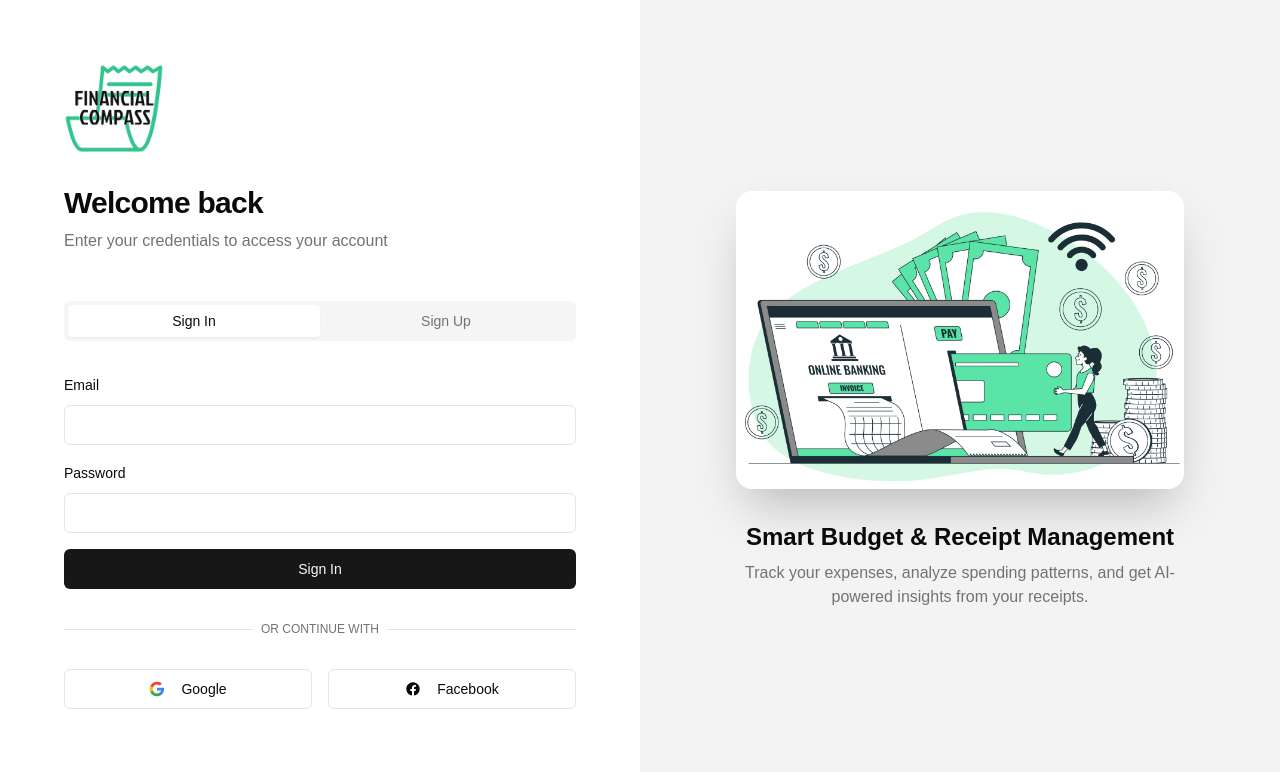
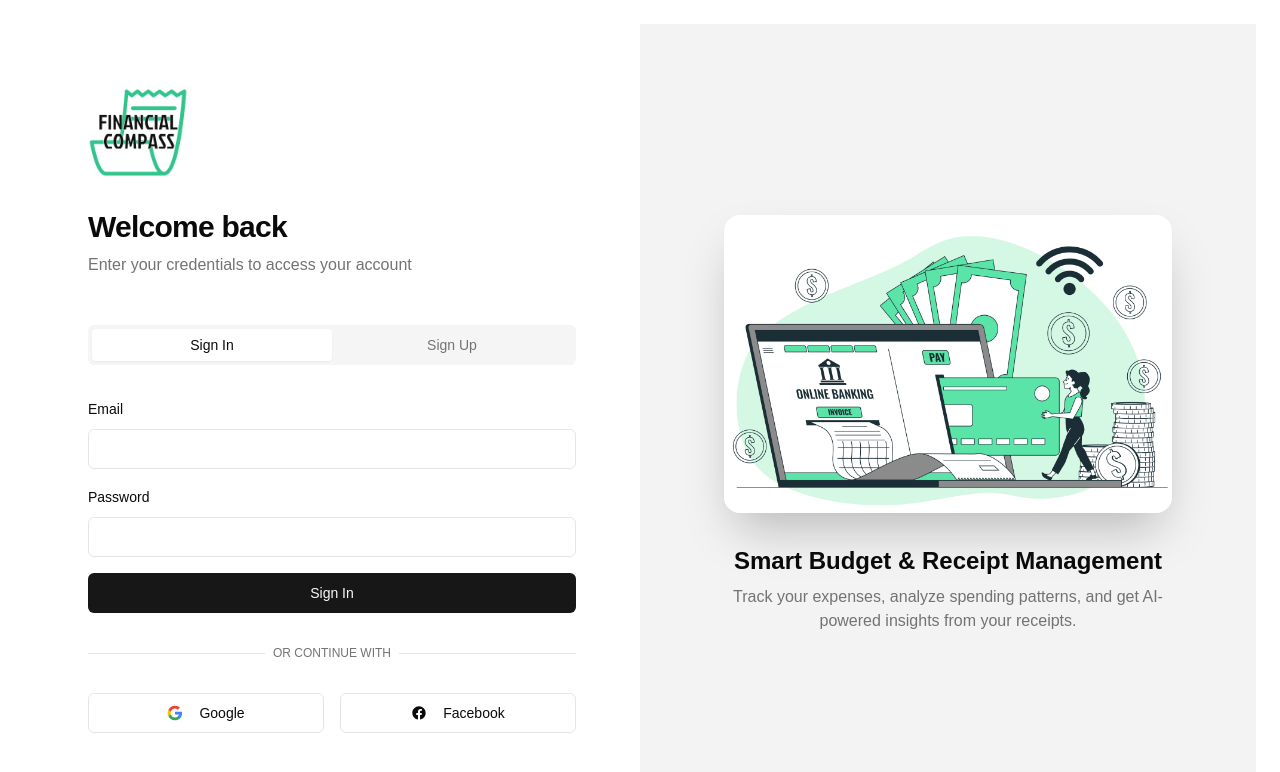
Before and after one commit to FinancialCompass/fincompass, a Next.js app: page /auth in a window 1280 px wide. Shown: the top 772 px of the page. Built offline with nearby package versions, Linux system fonts and the light colour scheme.

Commit message:
Add DashboardLayout component and integrate with Plaid store; update layout and dependencies

```diff
--- a/app/layout.tsx
+++ b/app/layout.tsx
@@ -1,6 +1,7 @@
 import type { Metadata } from "next";
 import localFont from "next/font/local";
 import "./globals.css";
+import DashboardLayout from '@/components/plaid/DashboardLayout';
 
 const geistSans = localFont({
   src: "./fonts/GeistVF.woff",
@@ -28,8 +29,8 @@ export default function RootLayout({
       <body
         className={`${geistSans.variable} ${geistMono.variable} antialiased`}
       >
+        <DashboardLayout>{children}</DashboardLayout>
 
-        {children}
       </body>
     </html>
   );
--- /dev/null
+++ b/components/plaid/DashboardLayout.tsx
@@ -0,0 +1,32 @@
+'use client'
+
+import { usePlaidStore } from '@/store/plaid-store';
+import FinancialDashboard from './FinancialDashboard';
+import { usePathname } from 'next/navigation';
+
+interface DashboardLayoutProps {
+    children: React.ReactNode;
+}
+
+const DashboardLayout = ({ children }: DashboardLayoutProps) => {
+    const { accessToken } = usePlaidStore();
+    const pathname = usePathname();
+
+    // Only show dashboard on the accounts page
+    const showDashboard = pathname === '/dashboard/accounts' && accessToken;
+
+    return (
+        <div className="flex-1 overflow-auto">
+            <div className="p-6">
+                {children}
+                {showDashboard && (
+                    <div className="mt-6">
+                        <FinancialDashboard accessToken={accessToken} />
+                    </div>
+                )}
+            </div>
+        </div>
+    );
+};
+
+export default DashboardLayout;
--- a/components/plaid/plaid-component.tsx
+++ b/components/plaid/plaid-component.tsx
@@ -5,13 +5,13 @@ import { usePlaidLink } from 'react-plaid-link';
 import { Button } from '@/components/ui/button';
 import { Card, CardHeader, CardTitle, CardContent } from '@/components/ui/card';
 import { Alert, AlertDescription } from '@/components/ui/alert';
-import FinancialDashboard from './financial-dashboard'; // Adjust the import path as needed
+import FinancialDashboard from './FinancialDashboard';
+import { usePlaidStore } from '@/store/plaid-store';
 
 const PlaidLinkComponent = () => {
     const [linkToken, setLinkToken] = useState(null);
-    const [accessToken, setAccessToken] = useState<string | null>(null);
     const [error, setError] = useState('');
-    const [showDashboard, setShowDashboard] = useState(false);
+    const { accessToken, setAccessToken } = usePlaidStore();
 
     const createLinkToken = async () => {
         try {
@@ -34,7 +34,6 @@ const PlaidLinkComponent = () => {
             });
             const data = await response.json();
             setAccessToken(data.access_token);
-            setShowDashboard(true); // Show dashboard after successful connection
         } catch (err) {
             setError('Failed to exchange token');
         }
@@ -45,12 +44,11 @@ const PlaidLinkComponent = () => {
         onSuccess,
     });
 
-    // If we have an access token and showDashboard is true, show the dashboard
-    if (showDashboard && accessToken) {
+    // If we have an access token, show the dashboard
+    if (accessToken) {
         return <FinancialDashboard accessToken={accessToken} />;
     }
 
-    // Otherwise show the Plaid Link UI
     return (
         <Card className="w-full max-w-md mx-auto">
             <CardHeader>
@@ -78,22 +76,6 @@ const PlaidLinkComponent = () => {
                         Launch Plaid Link
                     </Button>
                 )}
-
-                {accessToken && !showDashboard && (
-                    <div className="space-y-4 mt-4">
-                        <Alert>
-                            <AlertDescription>
-                                Successfully connected! Access token: {accessToken.slice(0, 10)}...
-                            </AlertDescription>
-                        </Alert>
-                        <Button
-                            onClick={() => setShowDashboard(true)}
-                            className="w-full"
-                        >
-                            View Financial Dashboard
-                        </Button>
-                    </div>
-                )}
             </CardContent>
         </Card>
     );
--- a/package.json
+++ b/package.json
@@ -26,7 +26,8 @@
     "react-plaid-link": "^3.6.1",
     "recharts": "^2.13.3",
     "tailwind-merge": "^2.5.4",
-    "tailwindcss-animate": "^1.0.7"
+    "tailwindcss-animate": "^1.0.7",
+    "zustand": "^5.0.1"
   },
   "devDependencies": {
     "@types/node": "^20",
--- /dev/null
+++ b/store/plaid-store.ts
@@ -0,0 +1,13 @@
+import { create } from 'zustand'
+
+interface PlaidState {
+    accessToken: string | null
+    setAccessToken: (token: string | null) => void
+    clearAccessToken: () => void
+}
+
+export const usePlaidStore = create<PlaidState>((set) => ({
+    accessToken: null,
+    setAccessToken: (token) => set({ accessToken: token }),
+    clearAccessToken: () => set({ accessToken: null }),
+}))
```
Also changed, not shown: components/plaid/FinancialDashboard.tsx (renamed from components/plaid/financial-dashboard.tsx), 1 other file (tests, documents, lock files or other folders).
